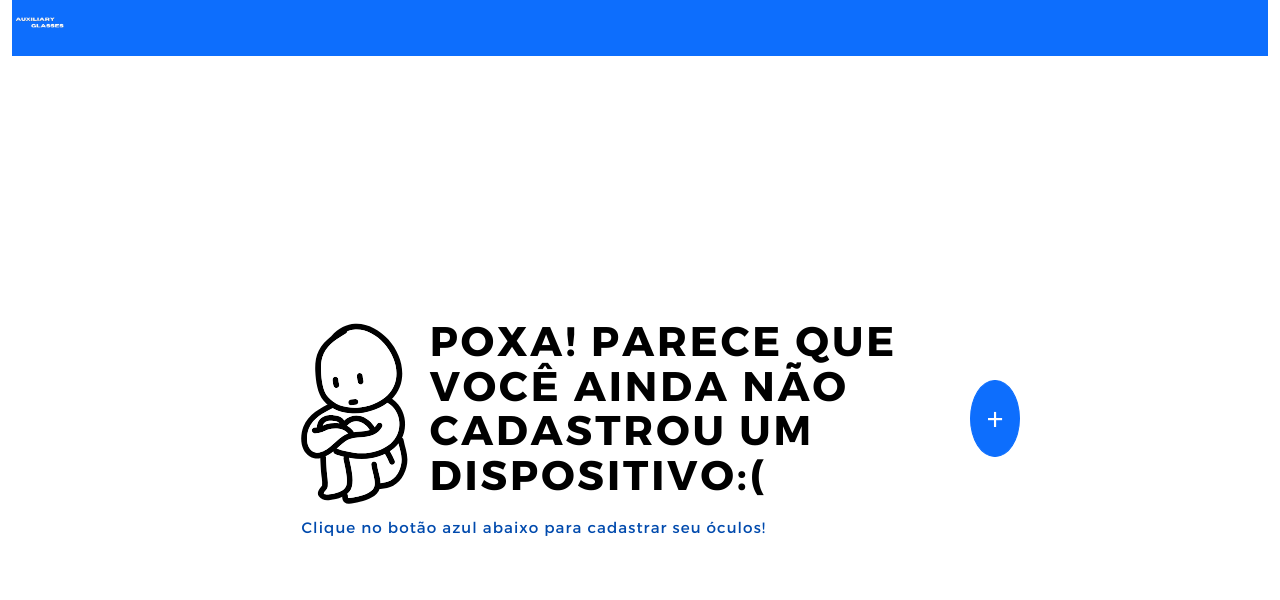
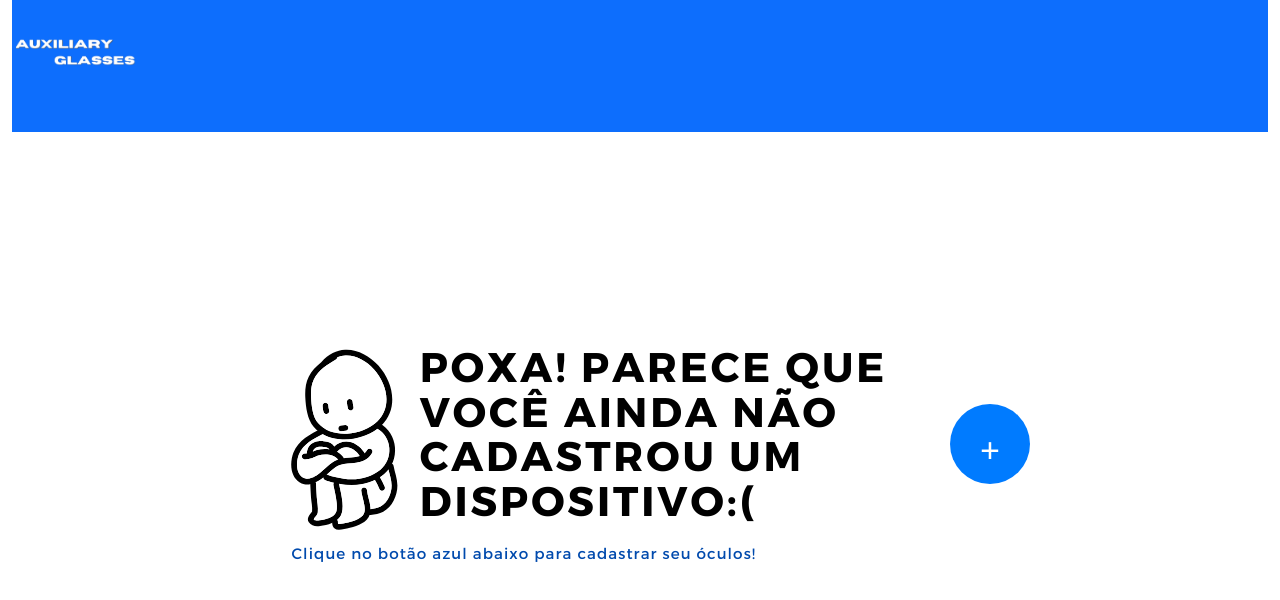
Before and after one commit to ribeiroamuniz/Aux_Glasses_Site, a website: page screen/Welcome.html in a window 1280 px wide. Drawn offline with nearby package versions, Linux system fonts and the light colour scheme.

Commit message:
ajustesatt

```diff
--- a/screen/Welcome.html
+++ b/screen/Welcome.html
@@ -20,7 +20,8 @@
       display: flex;
       justify-content: space-between;
       align-items: center;
-      background-color: #f0f0f0;
+      background-color: #ffffff; /* Retângulo branco */
+      box-shadow: 0 4px 6px rgba(0, 0, 0, 0.1); /* Sombra */
       padding: 10px;
       border-radius: 5px;
       margin-bottom: 10px;
@@ -43,17 +44,42 @@
       display: flex;
       align-items: center;
       justify-content: center;
+      margin-top: -50px; /* Move o container mais para cima */
+      transition: margin-top 0.3s ease; /* Transição suave ao mover */
     }
 
-    #poxa-image {
-      display: block;
-      margin-right: 10px; /* Adiciona espaço entre a imagem e o botão */
+    /* Estilo da imagem com tamanho maior */
+    #poxa-img {
+      width: 500px; /* Tamanho maior da imagem */
+      margin-right: 20px; /* Espaço entre a imagem e o botão */
+      vertical-align: middle; /* Alinha a imagem verticalmente no meio */
+      transition: transform 0.3s ease; /* Transição suave ao mover */
     }
 
+    /* Estilo do botão "+" */
     .btn-add {
-      font-size: 30px;
-      padding: 15px;
-      border-radius: 50%;
+      font-size: 35px; /* Aumento do tamanho do "+" */
+      width: 80px;
+      height: 80px;
+      border-radius: 50%; /* Botão redondo */
+      background-color: #007bff;
+      color: white;
+      border: none;
+      cursor: pointer;
+      line-height: 80px; /* Centraliza o texto dentro do botão */
+      text-align: center; /* Garante que o "+" ficará centralizado */
+      transition: transform 0.3s ease; /* Transição suave ao mover */
+    }
+
+    .btn-add:hover {
+      background-color: #0056b3; /* Cor ao passar o mouse */
+    }
+
+    /* Contêiner para alinhar imagem e botão na mesma linha */
+    .btn-container {
+      display: flex;
+      align-items: center; /* Alinha a imagem e o botão verticalmente no centro */
+      transition: transform 0.3s ease; /* Transição suave ao mover */
     }
 
     #device-history {
@@ -61,13 +87,15 @@
       width: 80%;
     }
 
-    /* Ajustando o tamanho da logo e da barra azul */
+    /* Ajustando a barra azul e a logo */
     .navbar {
-      padding: 0.5rem 1rem;
+      padding: 1rem; /* Mantém altura fixa */
+      background-color: #007bff;
+      width: 100%; /* Corrige corte na largura */
     }
 
     .logo {
-      height: 40px; /* Tamanho da logo ajustado */
+      height: 100px; /* Aumenta o tamanho da logo */
     }
   </style>
 </head>
```
